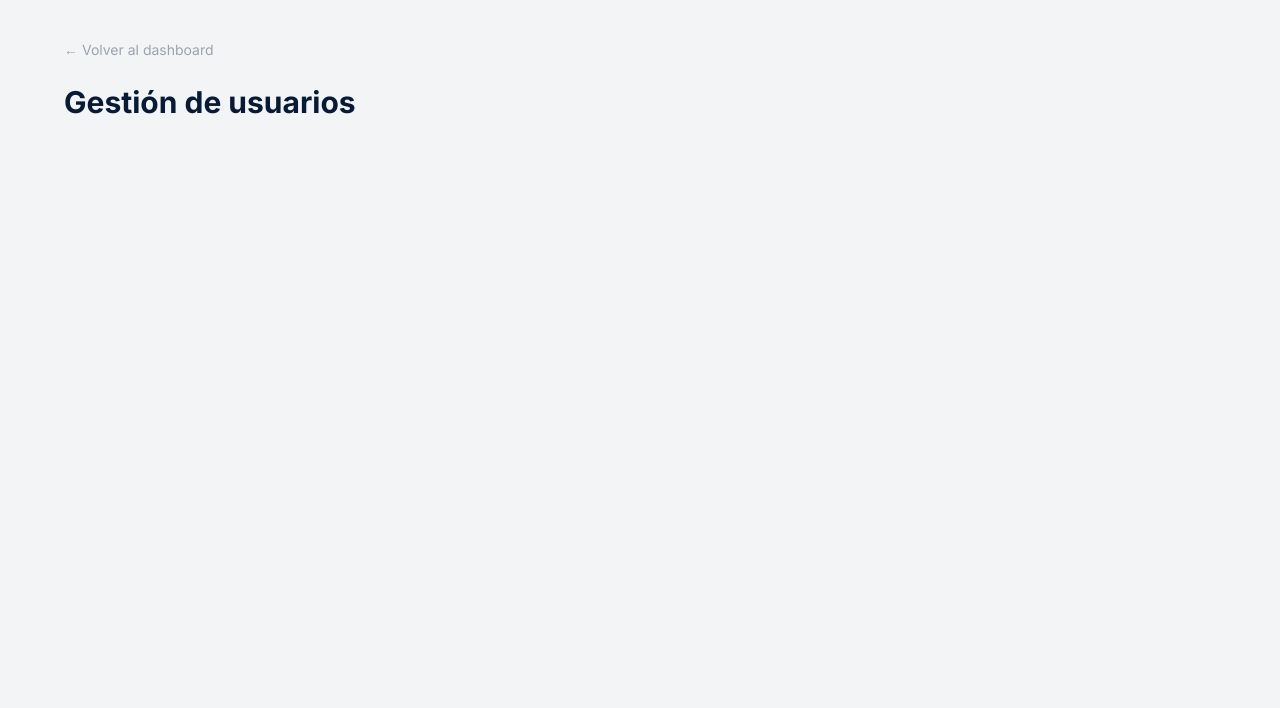
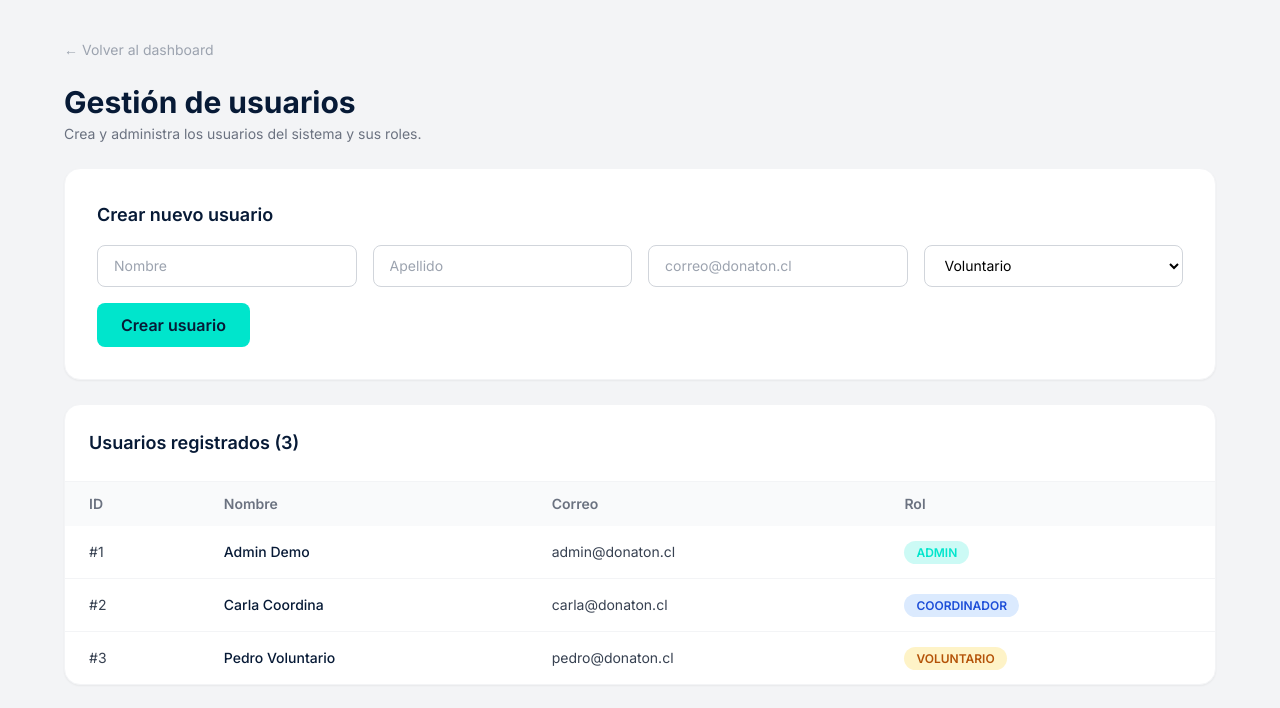
Before and after one commit to rem-garcia/front-donaton, a React (Vite) app: page /admin-usuarios in a window 1280 px wide. Shown: the top 708 px of the page. Built offline with nearby package versions, Linux system fonts and the light colour scheme; sample sign-in values are in the browser's storage.

Commit message:
feat/gestionUsuarios se crea el anel para la gestion creacionde usuarios, falta la eliminacion de los mismos y actualizacion

```diff
--- a/src/pages/AdminUsuarios.tsx
+++ b/src/pages/AdminUsuarios.tsx
@@ -1,13 +1,171 @@
+import { useState } from 'react'
 import { Link } from 'react-router-dom'
 
+type Rol = 'ADMIN' | 'COORDINADOR' | 'VOLUNTARIO'
+
+interface UsuarioAdmin {
+  id: number
+  nombre: string
+  apellido: string
+  correo: string
+  rol: Rol
+}
+
+// Datos de ejemplo en memoria — se reemplazan con el backend
+const usuariosIniciales: UsuarioAdmin[] = [
+  { id: 1, nombre: 'Admin',  apellido: 'Demo',       correo: 'admin@donaton.cl',      rol: 'ADMIN' },
+  { id: 2, nombre: 'Carla',  apellido: 'Coordina',   correo: 'carla@donaton.cl',      rol: 'COORDINADOR' },
+  { id: 3, nombre: 'Pedro',  apellido: 'Voluntario', correo: 'pedro@donaton.cl',      rol: 'VOLUNTARIO' },
+]
+
+const roles: { valor: Rol; etiqueta: string }[] = [
+  { valor: 'ADMIN',       etiqueta: 'Administrador' },
+  { valor: 'COORDINADOR', etiqueta: 'Coordinador' },
+  { valor: 'VOLUNTARIO',  etiqueta: 'Voluntario' },
+]
+
+// Colores por rol
+const coloresRol: Record<Rol, string> = {
+  ADMIN:       'bg-teal/20 text-teal',
+  COORDINADOR: 'bg-blue-100 text-blue-700',
+  VOLUNTARIO:  'bg-amber-100 text-amber-700',
+}
+
 export default function AdminUsuarios() {
+  const [usuarios, setUsuarios] = useState<UsuarioAdmin[]>(usuariosIniciales)
+  const [form, setForm] = useState({
+    nombre: '',
+    apellido: '',
+    correo: '',
+    rol: 'VOLUNTARIO' as Rol,
+  })
+
+  const handleChange = (
+    e: React.ChangeEvent<HTMLInputElement | HTMLSelectElement>
+  ) => {
+    setForm({ ...form, [e.target.name]: e.target.value })
+  }
+
+  const handleSubmit = () => {
+    if (!form.nombre || !form.apellido || !form.correo) {
+      alert('Por favor completa nombre, apellido y correo.')
+      return
+    }
+
+    const nuevo: UsuarioAdmin = {
+      id: usuarios.length + 1,
+      nombre: form.nombre,
+      apellido: form.apellido,
+      correo: form.correo,
+      rol: form.rol,
+    }
+
+    setUsuarios([nuevo, ...usuarios])
+    setForm({ nombre: '', apellido: '', correo: '', rol: 'VOLUNTARIO' })
+  }
+
   return (
     <div className="min-h-screen bg-gray-100 px-6 py-10">
       <div className="max-w-6xl mx-auto flex flex-col gap-6">
+
+        {/* Volver */}
         <Link to="/admin" className="text-gray-400 text-sm hover:text-navy transition-colors w-fit">
           ← Volver al dashboard
         </Link>
-        <h1 className="text-3xl font-bold text-navy">Gestión de usuarios</h1>
+
+        {/* Encabezado */}
+        <div className="flex flex-col gap-1">
+          <h1 className="text-3xl font-bold text-navy">Gestión de usuarios</h1>
+          <p className="text-gray-500 text-sm">
+            Crea y administra los usuarios del sistema y sus roles.
+          </p>
+        </div>
+
+        {/* Formulario */}
+        <div className="bg-white rounded-2xl shadow-sm border border-gray-100 p-6 md:p-8">
+          <h2 className="text-lg font-semibold text-navy mb-4">Crear nuevo usuario</h2>
+          <div className="grid grid-cols-1 md:grid-cols-4 gap-4">
+            <input
+              name="nombre"
+              value={form.nombre}
+              onChange={handleChange}
+              placeholder="Nombre"
+              className="border border-gray-300 rounded-lg px-4 py-2.5 text-sm
+                         focus:outline-none focus:border-teal focus:ring-1 focus:ring-teal"
+            />
+            <input
+              name="apellido"
+              value={form.apellido}
+              onChange={handleChange}
+              placeholder="Apellido"
+              className="border border-gray-300 rounded-lg px-4 py-2.5 text-sm
+                         focus:outline-none focus:border-teal focus:ring-1 focus:ring-teal"
+            />
+            <input
+              name="correo"
+              type="email"
+              value={form.correo}
+              onChange={handleChange}
+              placeholder="correo@donaton.cl"
+              className="border border-gray-300 rounded-lg px-4 py-2.5 text-sm
+                         focus:outline-none focus:border-teal focus:ring-1 focus:ring-teal"
+            />
+            <select
+              name="rol"
+              value={form.rol}
+              onChange={handleChange}
+              className="border border-gray-300 rounded-lg px-4 py-2.5 text-sm bg-white
+                         focus:outline-none focus:border-teal focus:ring-1 focus:ring-teal"
+            >
+              {roles.map((r) => (
+                <option key={r.valor} value={r.valor}>{r.etiqueta}</option>
+              ))}
+            </select>
+          </div>
+          <button
+            onClick={handleSubmit}
+            className="bg-teal text-navy font-semibold px-6 py-2.5 rounded-lg
+                       hover:bg-teal/90 transition-all duration-200 mt-4"
+          >
+            Crear usuario
+          </button>
+        </div>
+
+        {/* Tabla de usuarios */}
+        <div className="bg-white rounded-2xl shadow-sm border border-gray-100 overflow-hidden">
+          <div className="p-6 border-b border-gray-100">
+            <h2 className="text-lg font-semibold text-navy">
+              Usuarios registrados ({usuarios.length})
+            </h2>
+          </div>
+          <div className="overflow-x-auto">
+            <table className="w-full text-sm">
+              <thead className="bg-gray-50 text-gray-500 text-left">
+                <tr>
+                  <th className="px-6 py-3 font-semibold">ID</th>
+                  <th className="px-6 py-3 font-semibold">Nombre</th>
+                  <th className="px-6 py-3 font-semibold">Correo</th>
+                  <th className="px-6 py-3 font-semibold">Rol</th>
+                </tr>
+              </thead>
+              <tbody className="divide-y divide-gray-100">
+                {usuarios.map((u) => (
+                  <tr key={u.id} className="hover:bg-gray-50 transition-colors">
+                    <td className="px-6 py-4 text-gray-700">#{u.id}</td>
+                    <td className="px-6 py-4 font-medium text-navy">{u.nombre} {u.apellido}</td>
+                    <td className="px-6 py-4 text-gray-700">{u.correo}</td>
+                    <td className="px-6 py-4">
+                      <span className={`text-xs font-semibold px-3 py-1 rounded-full ${coloresRol[u.rol]}`}>
+                        {u.rol}
+                      </span>
+                    </td>
+                  </tr>
+                ))}
+              </tbody>
+            </table>
+          </div>
+        </div>
+
       </div>
     </div>
   )
```
